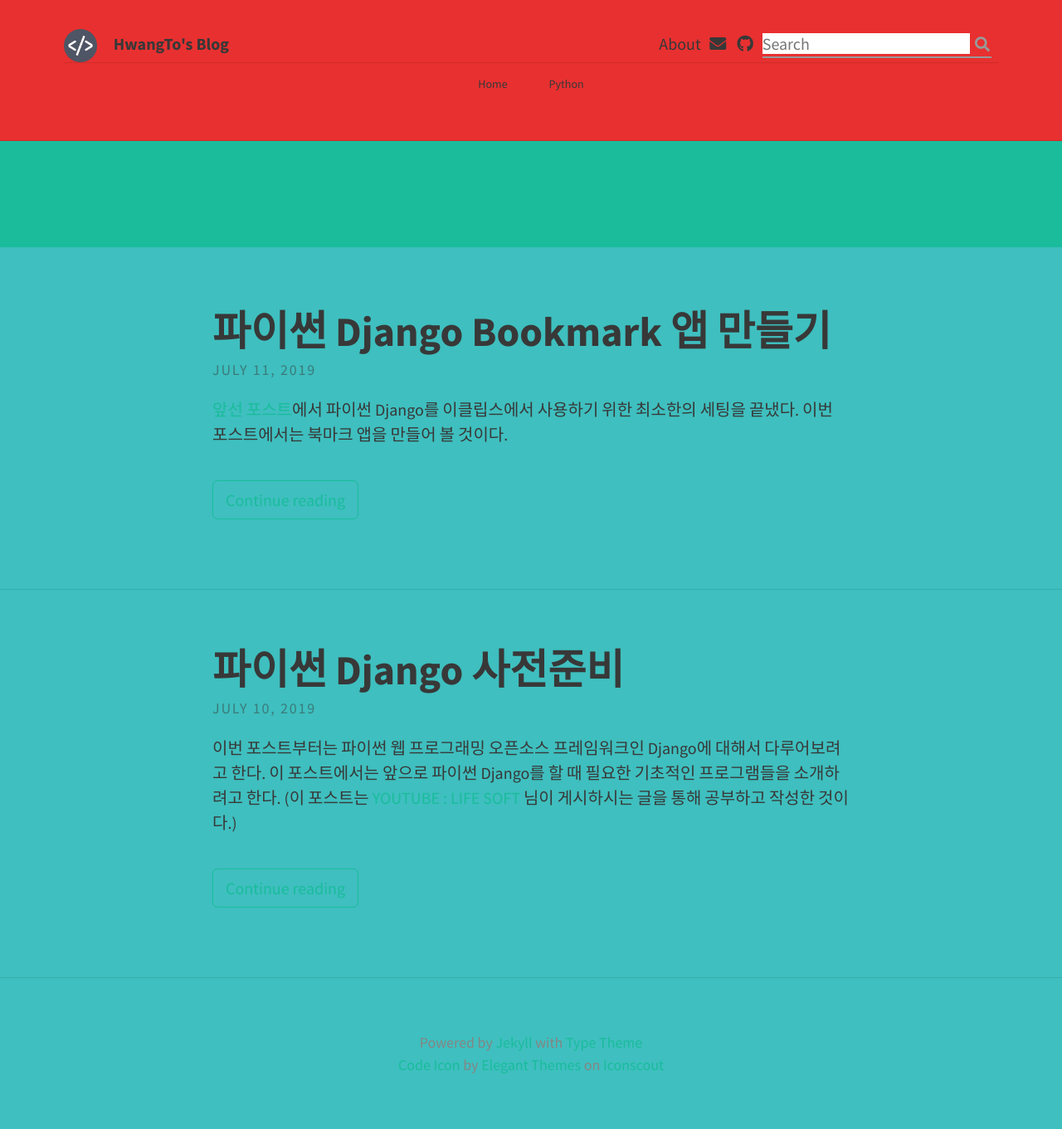
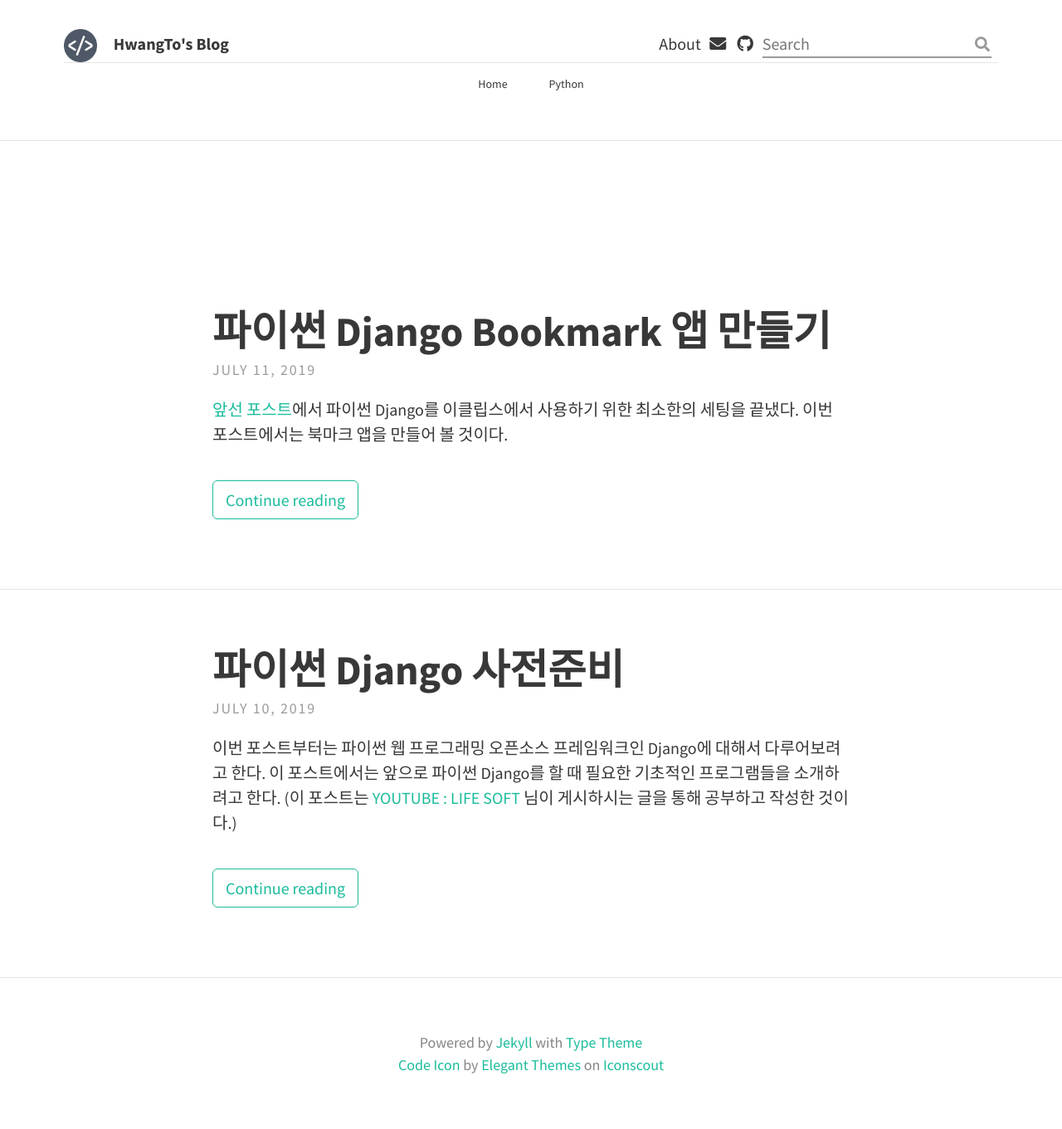
Before and after one commit to HwangToLee/HwangToLee.github.io, a Jekyll site: the page built from index.html, in a window 1280 px wide. Shown: the whole page at 83% size. Built offline with Jekyll 4.4.1, drawn with Linux system fonts in a browser that asks for light colours; nearby versions of some CDN libraries; the list of posts is cut into pages by our own code.

Commit message:
Update _variables.scss

```diff
--- a/_sass/base/_variables.scss
+++ b/_sass/base/_variables.scss
@@ -9,8 +9,8 @@
 $padding-x-small: 3% !default;
 
 // Brand colours
-$brand-color: #E83030;
-$background-color: #3FBFBF;
+$brand-color: #fff !default;
+$background-color: #fff !default;
 $border-color: rgba(0, 0, 0, 0.1) !default; // rgba recommended if using feature images
 
 // Typography colours
@@ -32,6 +32,6 @@
 $feature-image-size: cover !default; // options include "cover", "contain", "auto"
 
 // Header description box
-$header-desc-background-color: #1ABC9C !default;
+$header-desc-background-color: #FFF;
 $header-desc-text-color: #FFF !default;
 $header-desc-link-color: #02453D !default;
```
